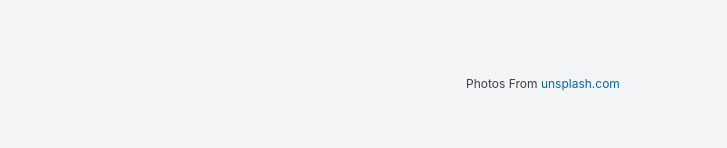
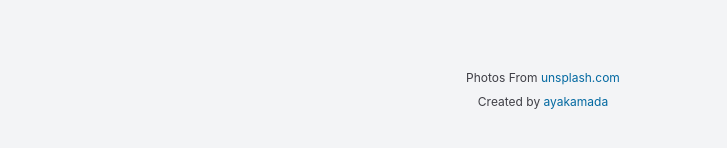
Before and after one commit to ayakamada/cafe-order-system, a React (Create React App) app: page / in a window 1280 px wide. Shown: the part 1082-1230 px from the top of the page, without its empty margins (97-824 px from the left). Built offline with nearby package versions, Linux system fonts and the light colour scheme.

Commit message:
add github link

```diff
--- a/src/App.tsx
+++ b/src/App.tsx
@@ -11,12 +11,20 @@ function App() {
         <DrinkOrderForm />
       </main>
       <footer className="py-20 ">
-        <span className="text-zinc-700 text-xs">
-          Photos From{" "}
-          <a className="text-sky-700" href="https://unsplash.com/">
-            unsplash.com
-          </a>
-        </span>
+        <div className="text-center">
+          <span className="block text-zinc-700 text-xs mb-2">
+            Photos From{" "}
+            <a className="text-sky-700" href="https://unsplash.com/">
+              unsplash.com
+            </a>
+          </span>
+          <span className="block text-zinc-700 text-xs">
+            Created by{" "}
+            <a className="text-sky-700" href="https://github.com/ayakamada/cafe-order-system">
+              ayakamada
+            </a>
+          </span>
+        </div>
       </footer>
     </div>
   );
```
